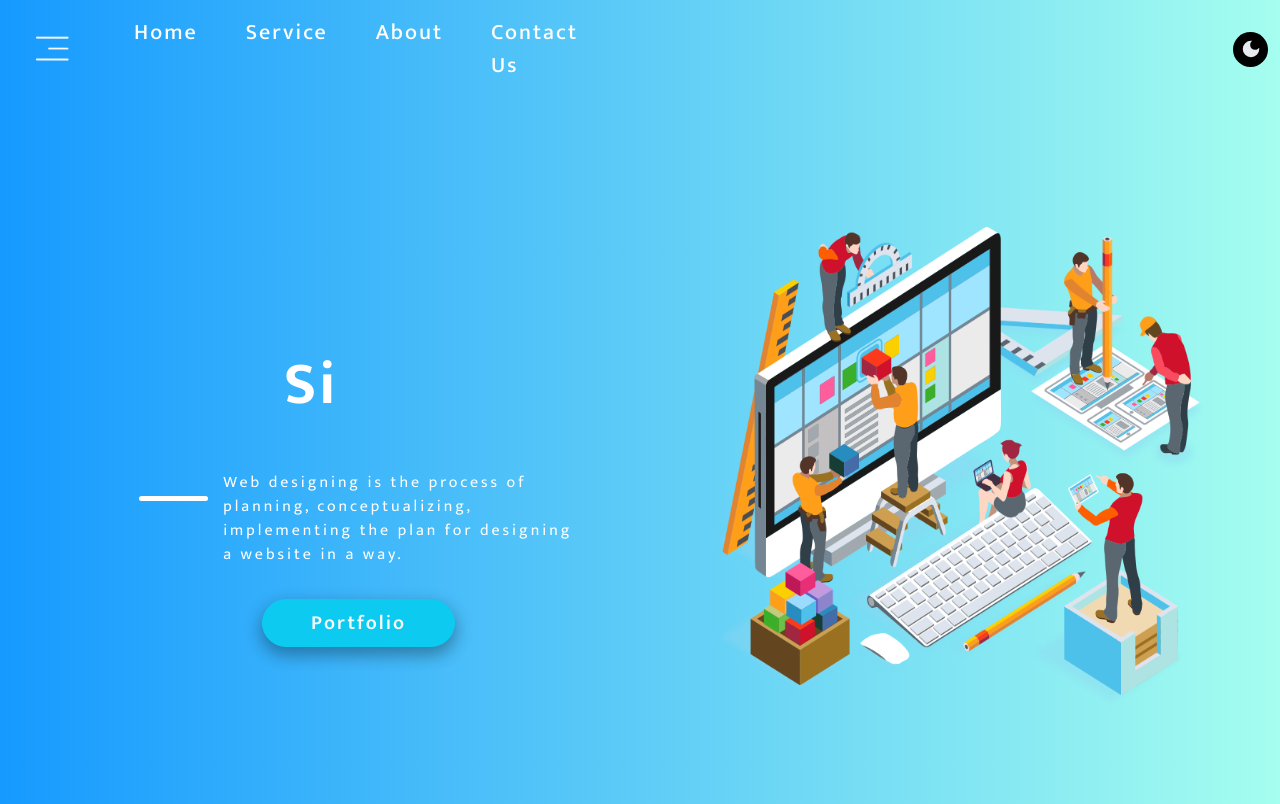
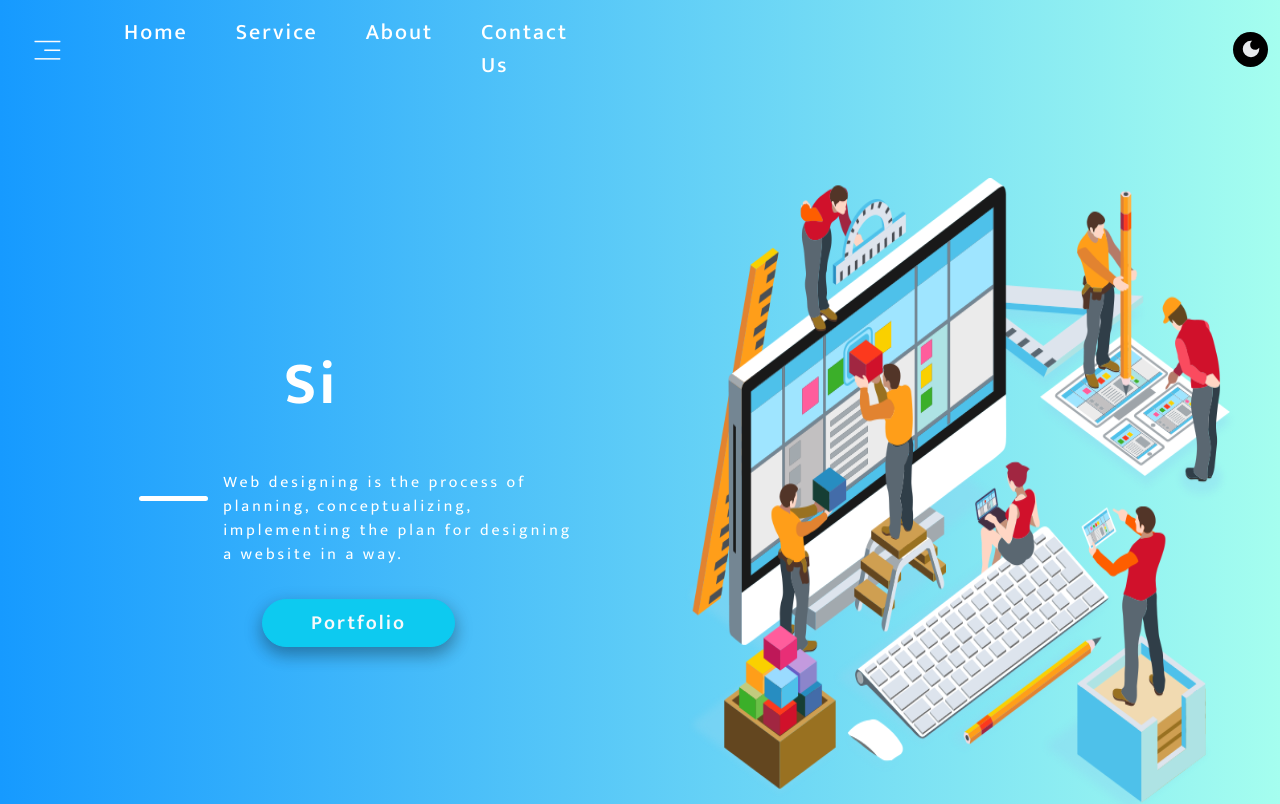
Before and after one commit to SANKET11SHETTY/React-Shetty-Tech, a React (Vite) app: page / in a window 1280 px wide. Shown: the top 804 px of the page. Built offline with nearby package versions, Linux system fonts and the light colour scheme.

Commit message:
Update App.css

```diff
--- a/src/App.css
+++ b/src/App.css
@@ -67,7 +67,7 @@ body {
 }
 
 .navbar-brand img {
-  width: 50px;
+  width: 40px;
 }
 .last-nav {
   justify-content: end;
@@ -150,16 +150,21 @@ body {
 }
 
 .img-div {
-  margin-top: -5%;
+/*   margin-top: -5%; */
   height: 100%;
   display: flex;
   align-items: center;
   justify-content: center;
 }
 
-.img-sec img {
+/* .img-sec img {
   width: 80%;
   height: 60%;
+}
+ */
+.img-sec img {
+  width: 90%;
+  height: 80%;
 }
 
 
```
